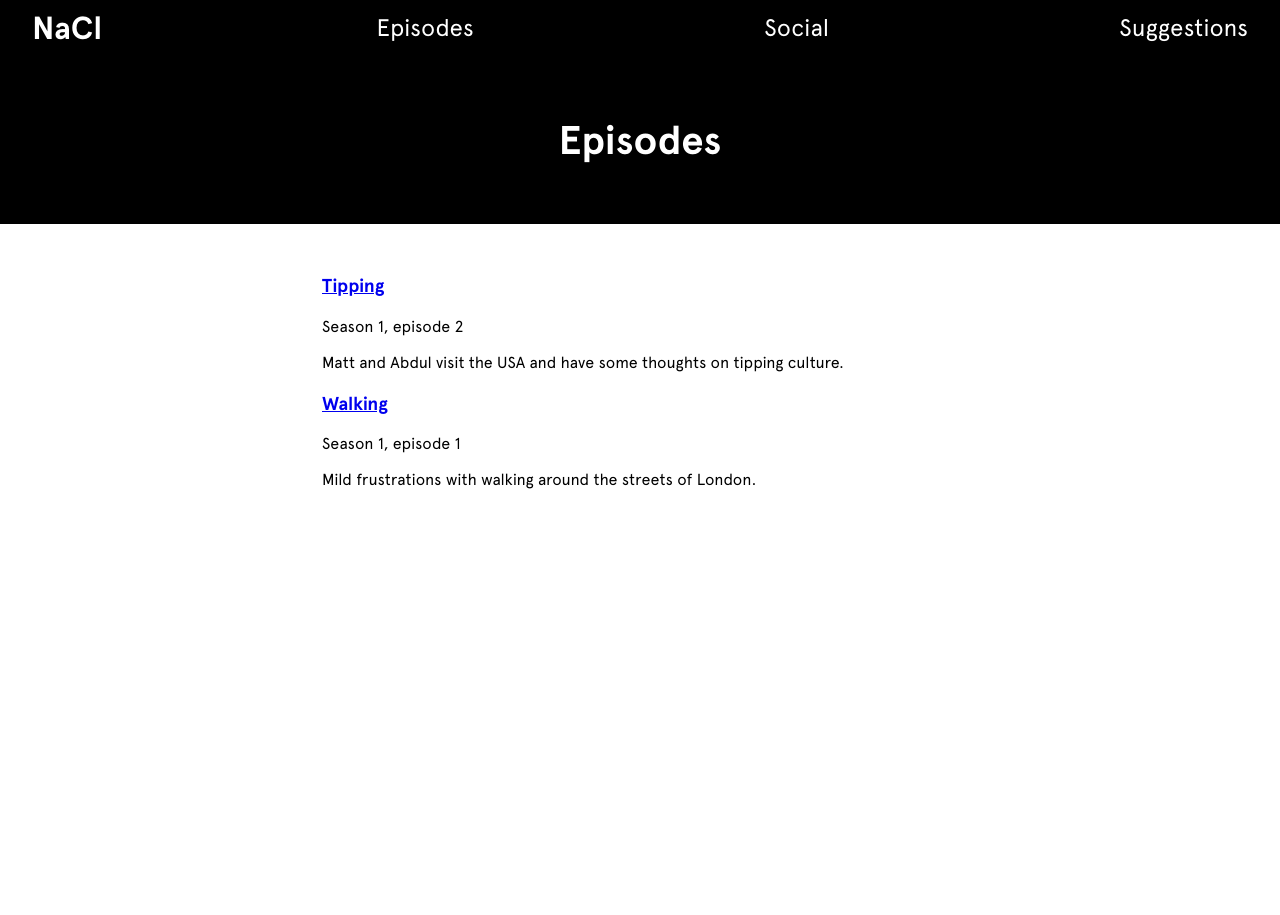
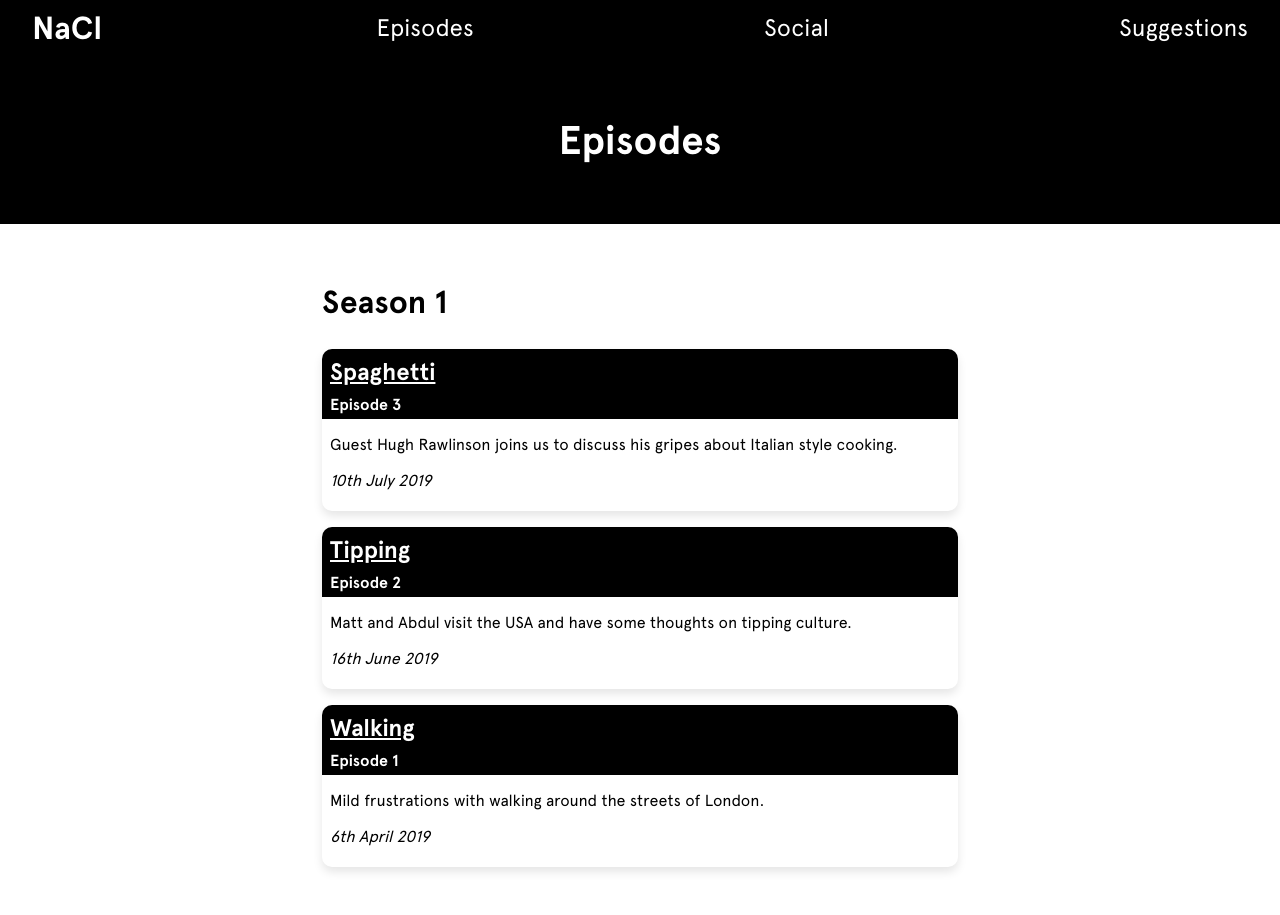
Before and after one commit to mbellgb/nacl, a Jekyll site: the page built from episodes.md, in a window 1280 px wide. Built offline with Jekyll 4.4.1, drawn with Linux system fonts in a browser that asks for light colours.

Commit message:
Create s1e3 (Spaghetti) (fixes #6) (#8)
* Create s1e3 (Spaghetti) (fixes #6)

* Format file

* Styling improvements

* Add audio file

```diff
--- /dev/null
+++ b/_config.dev.yml
@@ -0,0 +1,6 @@
+incremental: true
+show_drafts: true
+future: true
+unpublished: true
+host: 127.0.0.1
+port: 4000
--- /dev/null
+++ b/_episodes/3-spaghetti.md
@@ -0,0 +1,16 @@
+---
+title: "Spaghetti"
+date: 2019-07-10T18:00:00Z
+audio_file: https://storage.googleapis.com/static.nacl.bell.wtf/episodes/3-spaghetti.m4a
+audio_type: audio/x-m4a
+audio_length: 43008
+duration: 640
+season: 1
+episode: 3
+description: Guest Hugh Rawlinson joins us to discuss his gripes about Italian style cooking.
+guid: nacl/0d764256-9eaa-11e9-8337-876cf44478f3
+---
+
+Hugh can be found on Twitter as
+[@JCheesemonger](https://twitter.com/JCheesemonger), or
+[@HughRawlinson](https://twitter.com/hughrawlinson).
--- a/_layouts/default.html
+++ b/_layouts/default.html
@@ -8,7 +8,7 @@
     <meta name="viewport" content="width=device-width, initial-scale=1.0">
     <meta http-equiv="X-UA-Compatible" content="ie=edge">
     <link rel="stylesheet" href="/assets/css/main.css">
-    <title>{{ page.title }}</title>
+    <title>{{ page.title }} | NaCl</title>
     <script src="/assets/js/main.js" async></script>
 </head>
 
--- /dev/null
+++ b/_sass/blocks.scss
@@ -0,0 +1,26 @@
+.episode {
+  box-shadow: rgba($black, 0.1) 0px 5px 10px;
+  border-radius: 10px;
+  padding: 0.5rem 0.5rem 0.25rem;
+  margin: 1rem 0;
+
+  h3 {
+    background-color: $black;
+    color: $white;
+    margin: -0.5rem -0.5rem;
+    border-radius: 10px 10px 0 0;
+    padding: 0.5rem 0.5rem;
+    font-size: 1.5rem;
+
+    a {
+      color: $white;
+    }
+  }
+
+  h4 {
+    background-color: $black;
+    color: $white;
+    margin: 0 -0.5rem;
+    padding: 0.5rem 0.5rem 0.25rem;
+  }
+}
--- a/assets/css/main.scss
+++ b/assets/css/main.scss
@@ -8,3 +8,4 @@ $body-padding: 2rem;
 @import "nav";
 @import "header";
 @import "content";
+@import "blocks";
--- a/episodes.md
+++ b/episodes.md
@@ -5,11 +5,16 @@ title: Episodes
 navigation: true
 ---
 
-{% assign episodes = site.episodes | sort: "release_date", "first" | reverse %}
+{% assign seasons = site.episodes | group_by: "season" %}
+{% for season in seasons %}
+## Season {{ season.name }}
+{% assign episodes = season.items | sort_by: "release_date","first" | reverse %}
 {% for e in episodes %}
 <section class="episode">
     <h3><a href="{{ e.url }}">{{ e.title }}</a></h3>
-    <p>Season {{ e.season }}, episode {{ e.episode }}</p>
+    <h4>Episode {{ e.episode }}</h4>
     <p>{{ e.description }}</p>
+    <p><i>{{ e.date | date_to_long_string: "ordinal" }}</i></p>
 </section>
 {% endfor %}
+{% endfor %}
```
Also changed, not shown: 404.html (+5 -20 lines), Gemfile (+1 -29 lines), Gemfile.lock.
